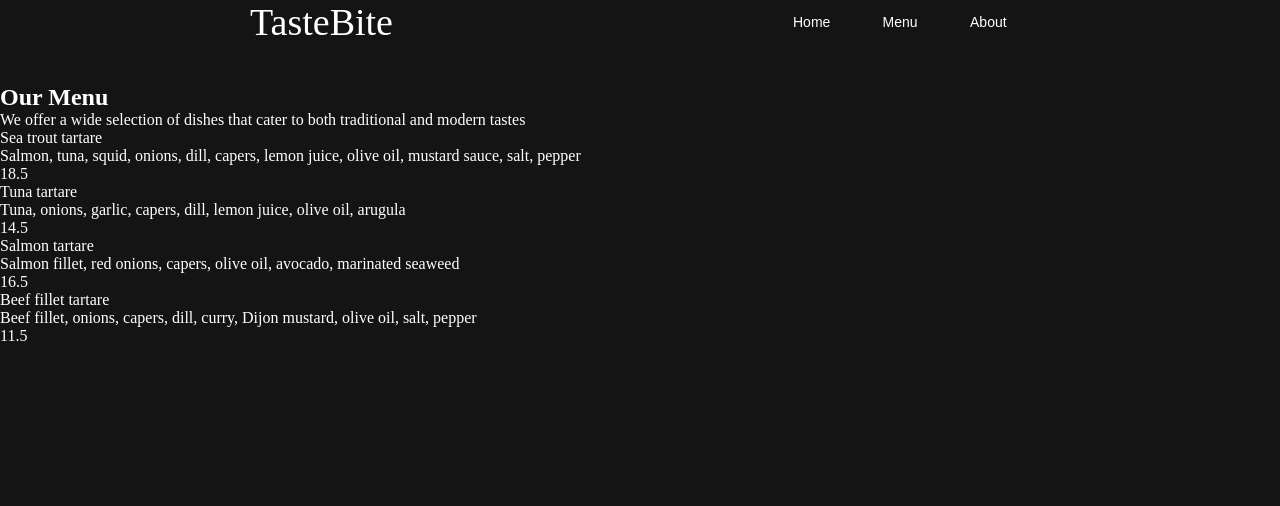
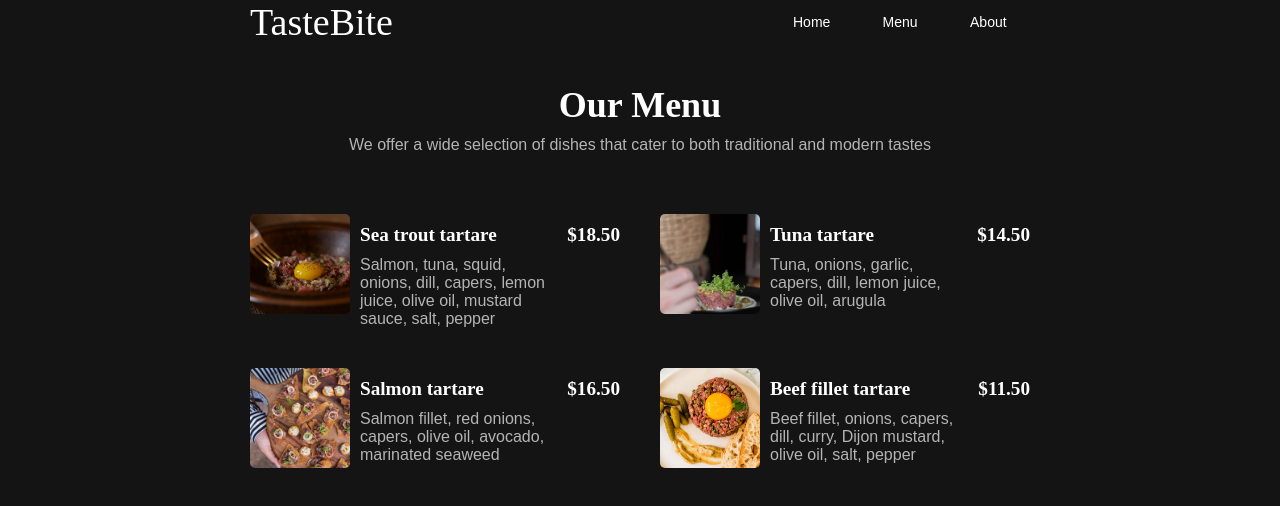
Before and after one commit to NoeRGuerra/Restaurant-Page, a website built with webpack: page src/index.html in a window 1280 px wide. Both pictures are taken after a click on the button "Menu". Built offline with nearby package versions, Linux system fonts and the light colour scheme; files whose address does not match are found by name.

Commit message:
Add styling for menu page

```diff
--- a/src/menu.js
+++ b/src/menu.js
@@ -1,9 +1,14 @@
+import seaTroutTartareImg from './assets/sea-trout-tartare.jpg';
+import tunaTartareImg from './assets/tuna-tartare.jpeg';
+import salmonTartareImg from './assets/salmon-tartare.jpg';
+import steakTartareImg from './assets/steak-tartare.jpg';
+
 class MenuItem {
     constructor(name, description, price, image){
         this._name = name;
         this._description = description;
         this._price = price;
-        // this._image = image;
+        this._image = image;
     }
 
     get name(){
@@ -42,23 +47,22 @@ class MenuItem {
         }
     }
 
-    // get image(){
-    //     return this._image;
-    // }
+    get image(){
+        return this._image;
+    }
 
-    // set image(newImageLink){
-    //     if (typeof newImageLink !== "string"){
-    //         throw new Error('Image link must be a string');
-    //     }
-    //     const validExtensions = ['jpg', 'png', 'gif', 'webp'];
-    //     const extension = newImageLink.split(".").pop().toLowerCase();
-    //     if (validExtensions.includes(extension)){
-    //         this._image = newImageLink;
-    //     } else {
-    //         throw new Error('Image must be one of the following types: jpg, png, gif, webp.');
-    //     }
-
-    // }
+    set image(newImageLink){
+        if (typeof newImageLink !== "string"){
+            throw new Error('Image link must be a string');
+        }
+        const validExtensions = ['jpg', 'png', 'gif', 'webp'];
+        const extension = newImageLink.split(".").pop().toLowerCase();
+        if (validExtensions.includes(extension)){
+            this._image = newImageLink;
+        } else {
+            throw new Error('Image must be one of the following types: jpg, png, gif, webp.');
+        }
+    }
 }
 
 export function buildMenu() {
@@ -68,23 +72,28 @@ export function buildMenu() {
     headline.textContent = "Our Menu";
     tagline.textContent = "We offer a wide selection of dishes that cater to both traditional and modern tastes";
     let menuContainer = document.createElement('div');
+    menuContainer.classList.add('menu');
     let menuItems = [
-        new MenuItem('Sea trout tartare', 'Salmon, tuna, squid, onions, dill, capers, lemon juice, olive oil, mustard sauce, salt, pepper', 18.50),
-        new MenuItem('Tuna tartare', 'Tuna, onions, garlic, capers, dill, lemon juice, olive oil, arugula', 14.50),
-        new MenuItem('Salmon tartare', 'Salmon fillet, red onions, capers, olive oil, avocado, marinated seaweed', 16.50),
-        new MenuItem('Beef fillet tartare', 'Beef fillet, onions, capers, dill, curry, Dijon mustard, olive oil, salt, pepper', 11.50),
+        new MenuItem('Sea trout tartare', 'Salmon, tuna, squid, onions, dill, capers, lemon juice, olive oil, mustard sauce, salt, pepper', 18.50, seaTroutTartareImg),
+        new MenuItem('Tuna tartare', 'Tuna, onions, garlic, capers, dill, lemon juice, olive oil, arugula', 14.50, tunaTartareImg),
+        new MenuItem('Salmon tartare', 'Salmon fillet, red onions, capers, olive oil, avocado, marinated seaweed', 16.50, salmonTartareImg),
+        new MenuItem('Beef fillet tartare', 'Beef fillet, onions, capers, dill, curry, Dijon mustard, olive oil, salt, pepper', 11.50, steakTartareImg),
     ]
 
     for (let item of menuItems){
         let itemContainer = document.createElement('div');
+        itemContainer.classList.add('menu-item');
+        let itemImg = new Image();
         let itemTextContainer = document.createElement('div');
         let itemName = document.createElement('p');
         let itemDescription = document.createElement('p');
         let itemPrice = document.createElement('p');
+        itemImg.src = item.image;
         itemName.textContent = item.name;
         itemDescription.textContent = item.description;
-        itemPrice.textContent = item.price;
+        itemPrice.textContent = `$${item.price.toFixed(2)}`;
 
+        itemContainer.appendChild(itemImg);
         itemTextContainer.appendChild(itemName);
         itemTextContainer.appendChild(itemDescription);
         itemContainer.appendChild(itemTextContainer);
--- a/src/style.css
+++ b/src/style.css
@@ -85,3 +85,55 @@ nav>div>button:hover {
     font-family: sans-serif;
     color:rgb(180, 180, 180);
 }
+
+h2 {
+    font-size: 36px;
+    text-align: center;
+}
+
+h2+p {
+    color: rgb(180, 180, 180);
+    font-family: sans-serif;
+    text-align: center;
+    padding: 10px;
+}
+
+.menu {
+    display: grid;
+    grid-template-columns: 1fr 1fr;
+    padding: 50px 250px;
+    font-family: sans-serif;
+    color: rgb(180, 180, 180);
+    gap: 40px;
+}
+
+.menu-item {
+    display: flex;
+    gap: 10px;
+}
+
+.menu-item img {
+    width: 100px;
+    height: 100px;
+    object-fit: cover;
+    border-radius: 5px;
+}
+
+.menu-item>div{
+    padding-top: 10px;
+    display: flex;
+    flex-direction: column;
+    gap:10px;
+}
+
+.menu-item>div>p:first-child, .menu-item>p{
+    font-size: 1.2rem;
+    font-weight: bold;
+    font-family: serif;
+    color: white;
+}
+
+.menu-item>p{
+    align-self: flex-start;
+    padding-top: 10px;
+}
```
Also changed, not shown: src/assets/salmon-tartare.jpg (added), src/assets/steak-tartare.jpg (added), src/assets/tuna-tartare.jpeg (added).
